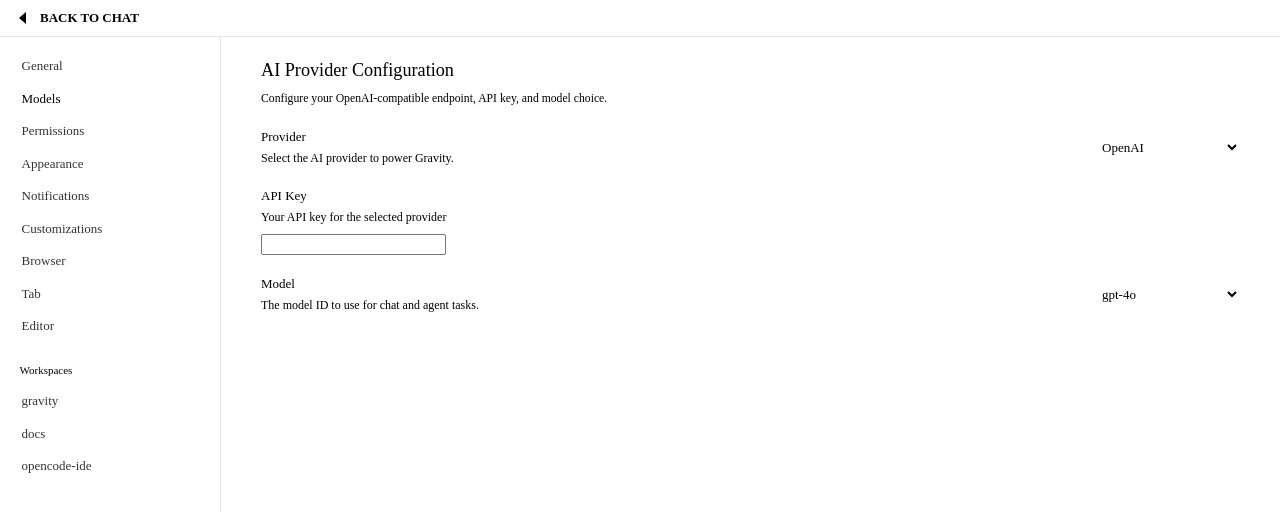
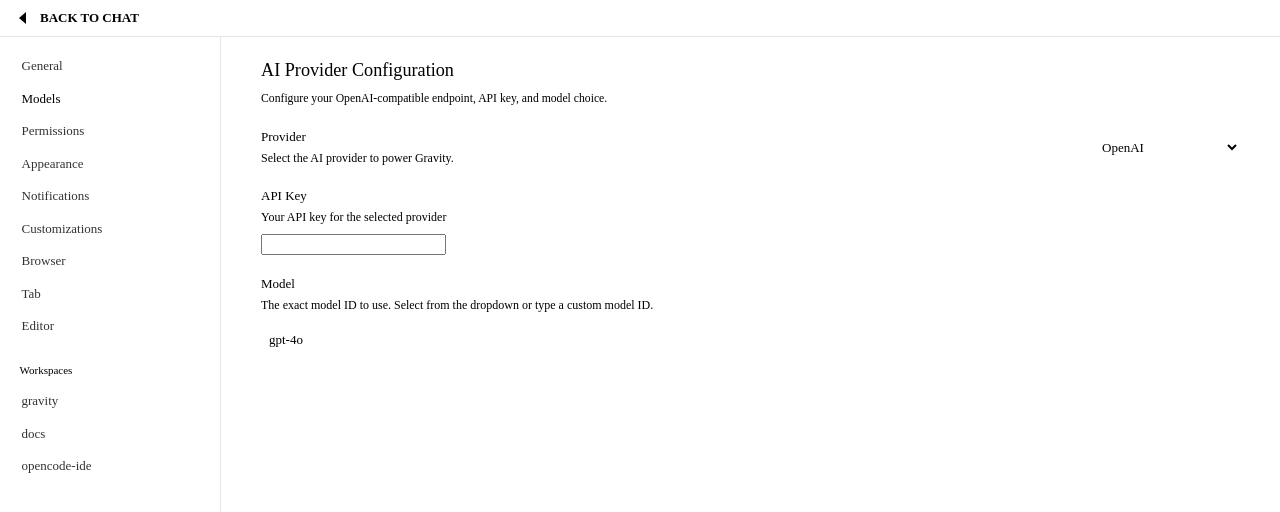
Before and after one commit to shashank9666/gravity, a React (Vite) app in the folder extension/webview-ui/: page / in a window 1280 px wide. Both pictures are taken after a click on the button 1218 px from the left and 22 px from the top of the page. Shown: the top 512 px of the page. Built offline with nearby package versions, Linux system fonts and the light colour scheme.

Commit message:
feat: implement settings UI in App component for model configuration and security permissions

```diff
--- a/extension/webview-ui/src/App.tsx
+++ b/extension/webview-ui/src/App.tsx
@@ -33,13 +33,13 @@
   </div>
 )
 
-const Input = ({ label, description, value, onChange, type = "text" }: any) => (
+const Input = ({ label, description, value, onChange, type = "text", list }: any) => (
   <div className="setting-card" style={{ display: 'block' }}>
     <div className="setting-info" style={{ marginBottom: '8px' }}>
       <div className="setting-title">{label}</div>
       {description && <div className="setting-description">{description}</div>}
     </div>
-    <input type={type} value={value} onChange={e => onChange(e.target.value)} />
+    <input type={type} value={value} onChange={e => onChange(e.target.value)} list={list} />
   </div>
 )
 
@@ -145,21 +145,17 @@
               onChange={(val: string) => updateSetting('apiKey', val, setApiKey)}
             />
 
-            {currentModels.length > 0 ? (
-              <Select
-                label="Model"
-                description="The model ID to use for chat and agent tasks."
-                value={model}
-                options={currentModels}
-                onChange={(val: string) => updateSetting('model', val, setModel)}
-              />
-            ) : (
-              <Input
-                label="Model"
-                description="The exact model ID to use."
-                value={model}
-                onChange={(val: string) => updateSetting('model', val, setModel)}
-              />
+            <Input
+              label="Model"
+              description="The exact model ID to use. Select from the dropdown or type a custom model ID."
+              value={model}
+              list="model-list"
+              onChange={(val: string) => updateSetting('model', val, setModel)}
+            />
+            {currentModels.length > 0 && (
+              <datalist id="model-list">
+                {currentModels.map((m: string) => <option key={m} value={m} />)}
+              </datalist>
             )}
           </>
         )
```
